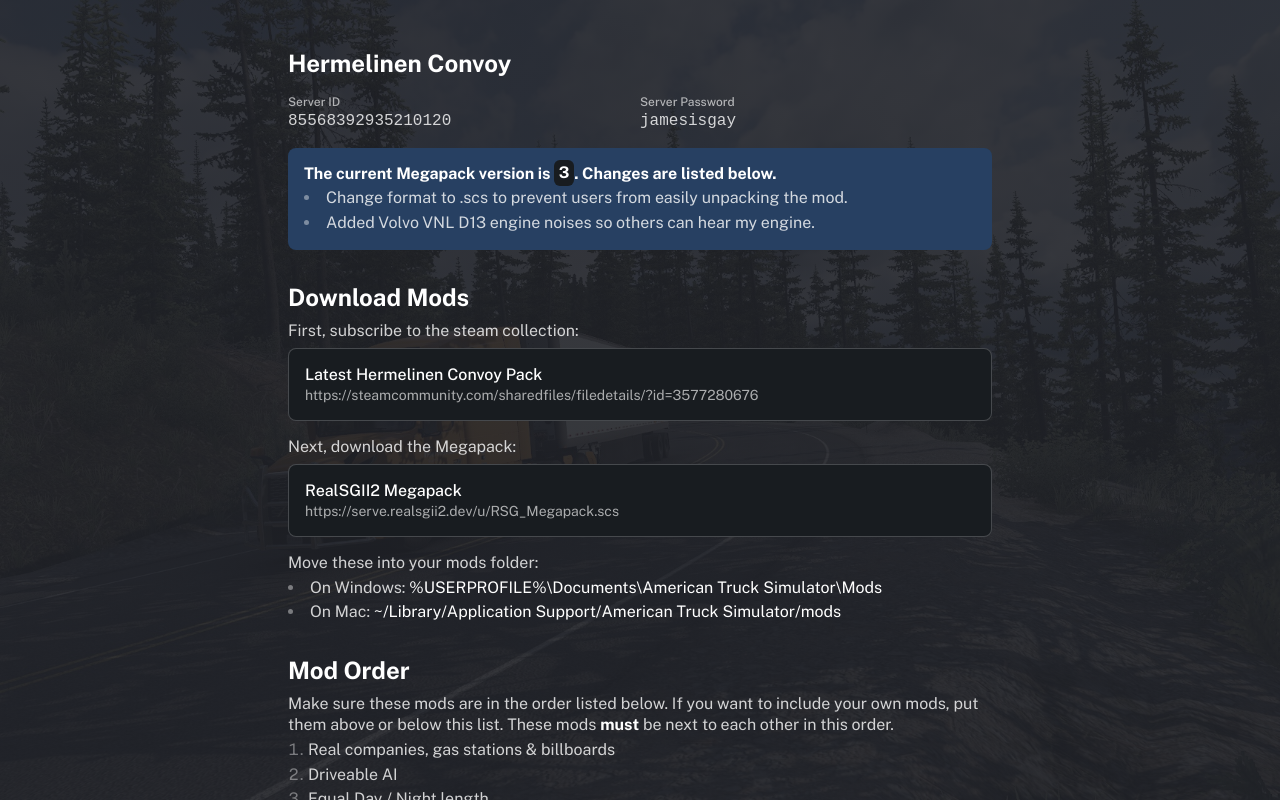
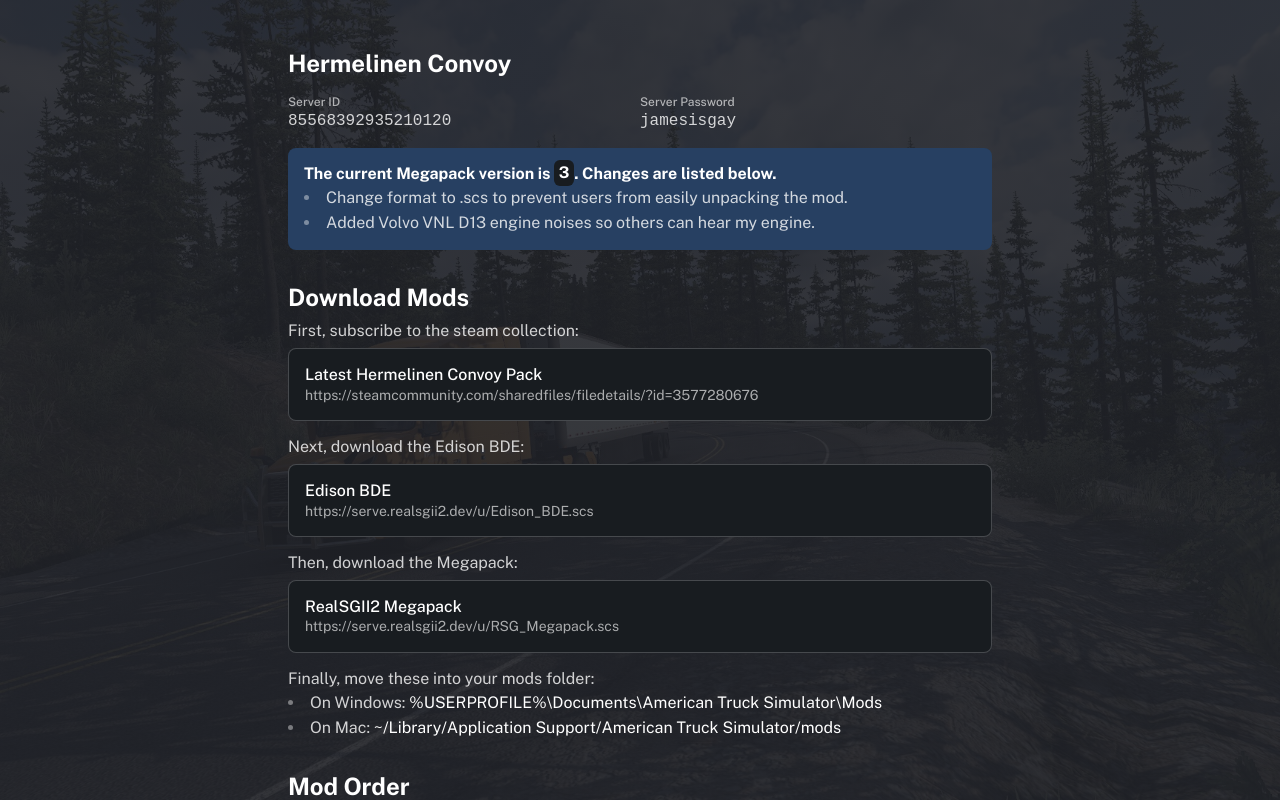
Before and after one commit to RealSGII2/hermelinen-rickroll, a Next.js app: page /convoy in a window 1280 px wide. Built offline with nearby package versions, Linux system fonts and the light colour scheme.

Commit message:
Add missing Edison BDE mod

```diff
--- a/src/app/convoy/page.tsx
+++ b/src/app/convoy/page.tsx
@@ -41,13 +41,19 @@
                 <span>https://steamcommunity.com/sharedfiles/filedetails/?id=3577280676</span>
             </a>
 
-            <p style={{ marginTop: 16 }}>Next, download the Megapack:</p>
+            <p style={{ marginTop: 16 }}>Next, download the Edison BDE:</p>
+            <a href='https://serve.realsgii2.dev/u/Edison_BDE.scs' rel={"noreferrer"} target={"_blank"} className={styles.modItem}>
+                <span>Edison BDE</span>
+                <span>https://serve.realsgii2.dev/u/Edison_BDE.scs</span>
+            </a>
+
+            <p style={{ marginTop: 16 }}>Then, download the Megapack:</p>
             <a href='https://serve.realsgii2.dev/u/RSG_Megapack.scs' rel={"noreferrer"} target={"_blank"} className={styles.modItem}>
                 <span>RealSGII2 Megapack</span>
                 <span>https://serve.realsgii2.dev/u/RSG_Megapack.scs</span>
             </a>
 
-            <p style={{ marginTop: 16 }}>Move these into your mods folder:</p>
+            <p style={{ marginTop: 16 }}>Finally, move these into your mods folder:</p>
             <ul>
                 <li>On Windows: <code>%USERPROFILE%\Documents\American Truck Simulator\Mods</code></li>
                 <li>On Mac: <code>~/Library/Application Support/American Truck Simulator/mods</code></li>
@@ -62,6 +68,7 @@
                 <li>Equal Day / Night length</li>
                 <li>Advanced SCS Traffic (1.56 UPDATE)</li>
                 <li>Realistic AI traffic behavior</li>
+                <li>Edison BDE</li>
                 <li>Hermelinen Branding</li>
                 <li>IRL Trailer Skin Pack</li>
                 <li>Realistic Vehicle Lights Mod v7.4 (by Frkn64)</li>
```
